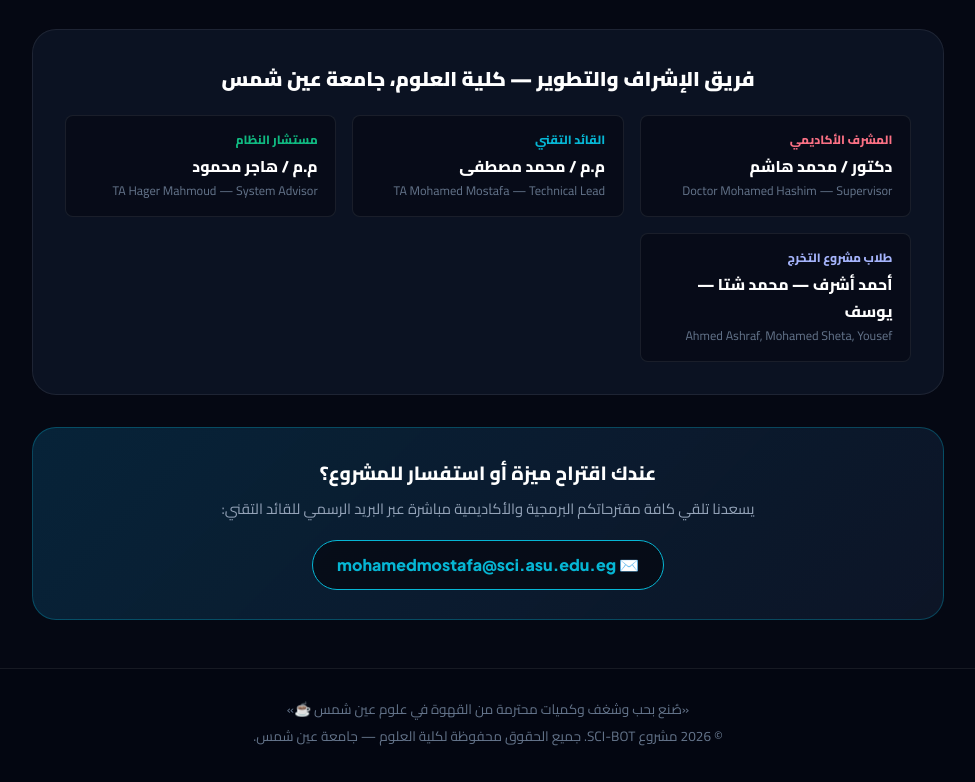
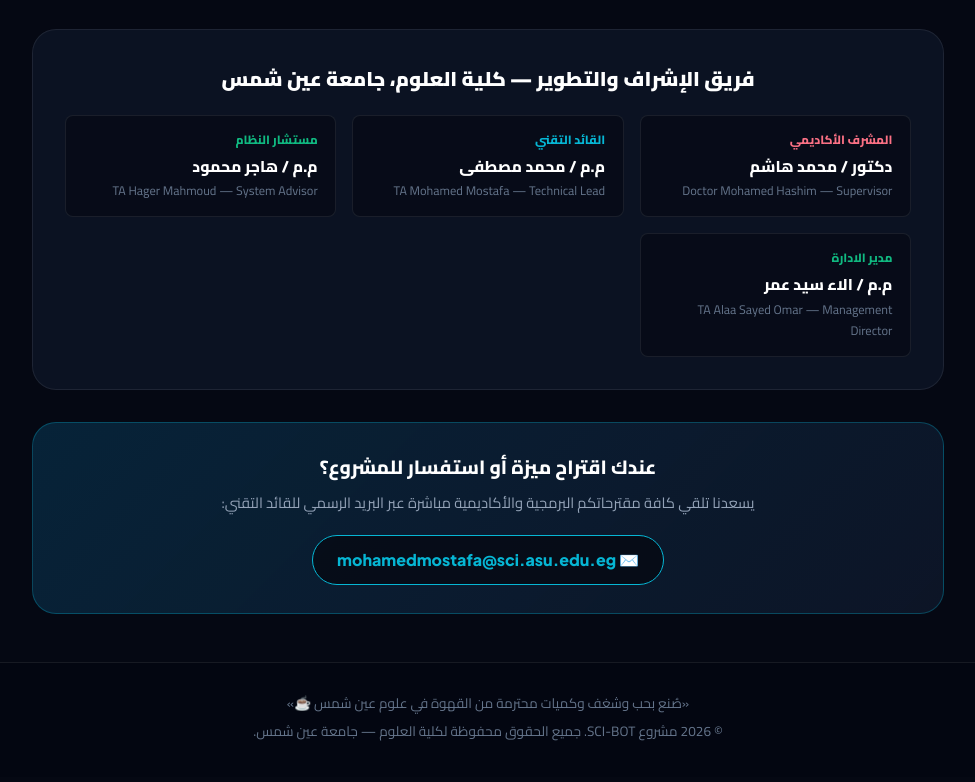
Before and after one commit to SCI-Projects/sci-bot-waitlist, a plain HTML site: page view.html in a window 1280 px wide. Shown: the part 1593-2375 px from the top of the page, without its empty margins (152-1127 px from the left). Drawn offline with Linux system fonts and the light colour scheme.

Commit message:
Update team member details in view.html

```diff
--- a/view.html
+++ b/view.html
@@ -725,9 +725,9 @@
         </div>
 
         <div class="team-pill">
-          <span class="pill-role role-stu" id="roleStu">طلاب مشروع التخرج</span>
-          <div class="pill-name" id="nameStu">أحمد أشرف — محمد شتا — يوسف</div>
-          <div class="pill-desc">Ahmed Ashraf, Mohamed Sheta, Yousef</div>
+          <span class="pill-role role-adv" id="roleAdv">مدير الادارة</span>
+          <div class="pill-name" id="nameAdv">م.م / الاء سيد عمر</div>
+          <div class="pill-desc">TA Alaa Sayed Omar — Management Director</div>
         </div>
       </div>
     </div>
```
